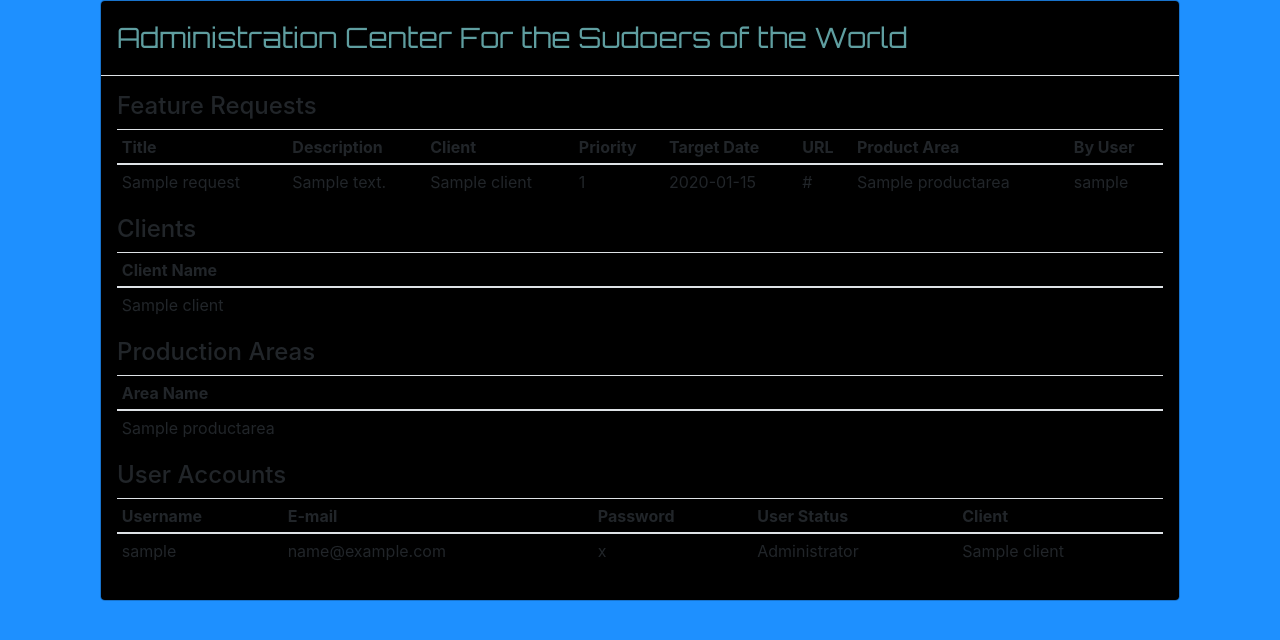
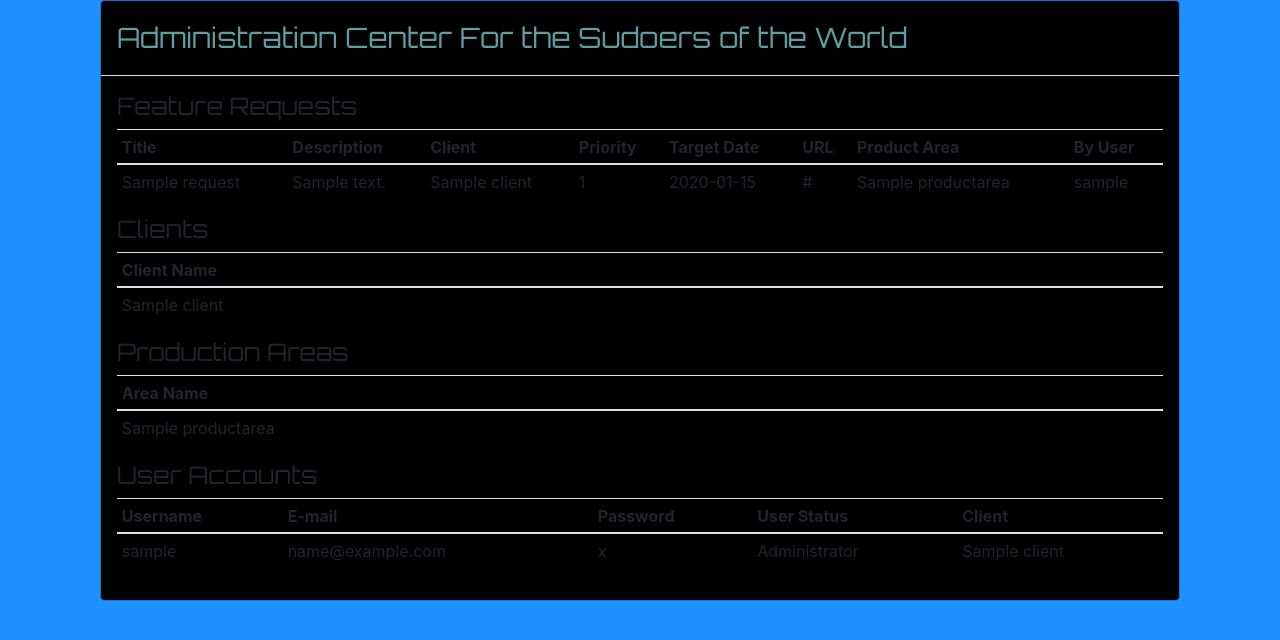
Before and after one commit to dengsauve/IWS_Feature_Request, a Flask app: page /admin in a window 1280 px wide. Shown: the top 640 px of the page. Run offline with Flask 2, Linux system fonts and the light colour scheme; tables that the repository leaves empty hold one stand-in row (values such as "Sample post"); some libraries are stand-ins or nearby versions.

Commit message:
Headers Style Mods

```diff
--- a/templates/admin.html
+++ b/templates/admin.html
@@ -14,7 +14,7 @@
             <!-- body -->
             <div class="modal-body table-responsive">
                 <!-- Requests Table -->
-                <h4 class="h4">Feature Requests</h3>
+                <h4 class="h4" id="code">Feature Requests</h3>
                 <table class="table table-hover table-sm table-inverse">
                     <thead>
                         <tr>
@@ -45,7 +45,7 @@
                 </table>
 
                 <!-- Clients' Table -->
-                <h4 class="h4">Clients</h3>
+                <h4 class="h4" id="code">Clients</h3>
                 <table class="table table-hover table-sm table-inverse">
                     <thead>
                         <tr>
@@ -64,7 +64,7 @@
                 </table>
 
                 <!-- Production Area Table -->
-                <h4 class="h4">Production Areas</h3>
+                <h4 class="h4" id="code">Production Areas</h3>
                 <table class="table table-hover table-sm table-inverse">
                     <thead>
                         <tr>
@@ -83,7 +83,7 @@
                 </table>
 
                 <!-- Users Table -->
-                <h4 class="h4">User Accounts</h3>
+                <h4 class="h4" id="code">User Accounts</h3>
                 <table class="table table-hover table-sm table-inverse">
                     <thead>
                         <tr>
```
